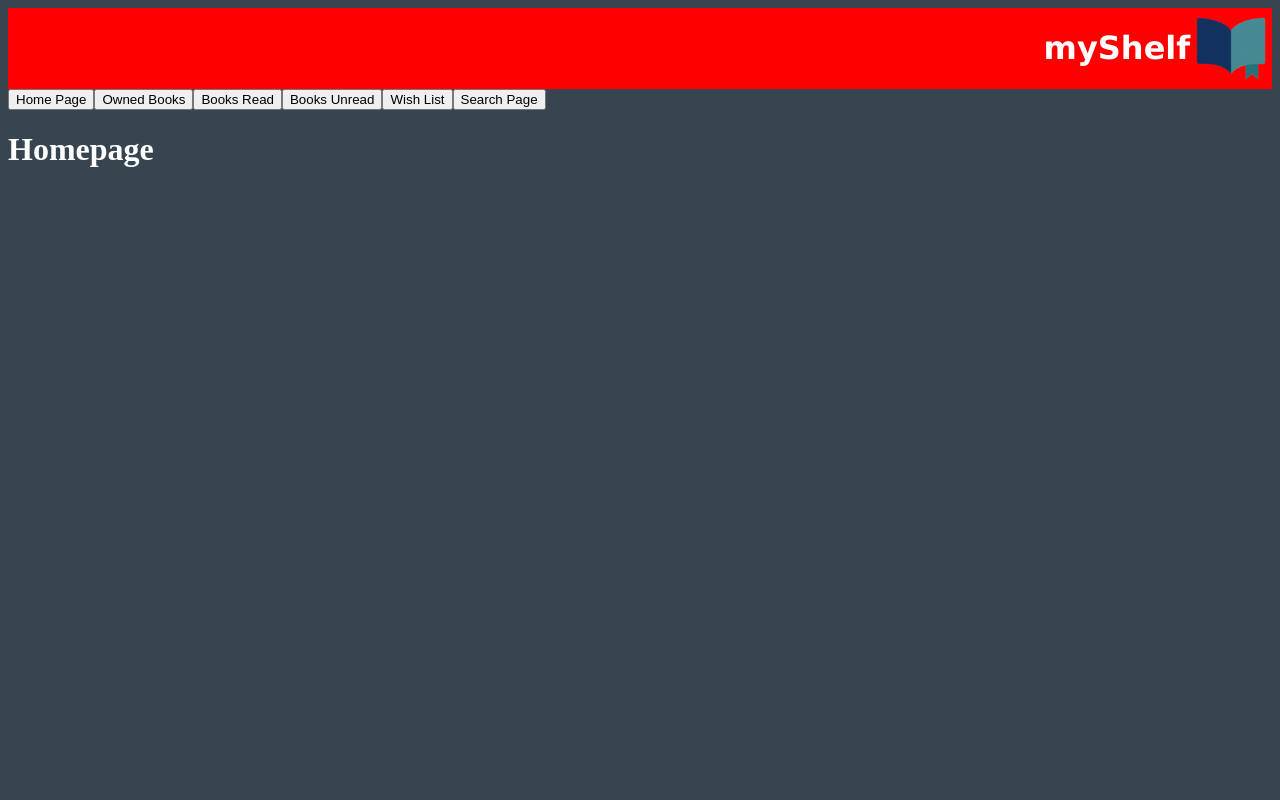
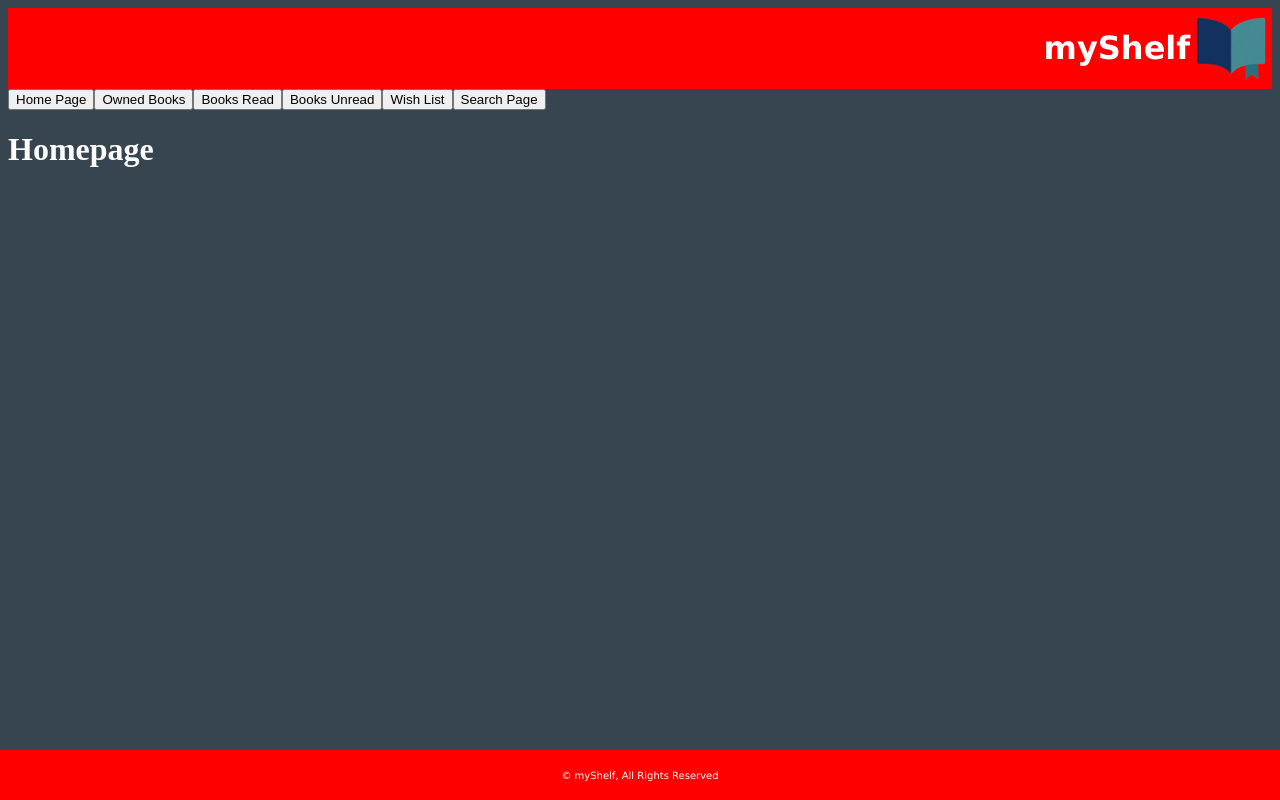
Before and after one commit to caleb-hickey/unit-1-final-project-caleb-hickey, a React (Vite) app: page / in a window 1280 px wide. Built offline with nearby package versions, Linux system fonts and the light colour scheme.

Commit message:
adding a footer element and very basic styling

```diff
--- a/src/App.jsx
+++ b/src/App.jsx
@@ -2,6 +2,7 @@ import { useState } from 'react'
 import NavBar from './components/layout/NavBar.jsx'
 import BookList from './assets/bookList.js'
 import Header from './components/layout/Header.jsx'
+import Footer from './components/layout/Footer.jsx'
 
 function App() {
   const [books, setBooks] = useState(BookList);
@@ -17,6 +18,7 @@ function App() {
         <div>
           <Header />
           <NavBar books={books} toggleOwned={toggleOwned}/>
+          <Footer />
         </div>
     </>
   );
--- /dev/null
+++ b/src/components/layout/Footer.jsx
@@ -0,0 +1,11 @@
+import { useState } from 'react'
+
+function Footer() {
+    return(
+        <div className="footer">
+            <h4 className="footerContent">&copy; myShelf, All Rights Reserved</h4>
+        </div>
+    )
+}
+
+export default Footer;
--- a/src/index.css
+++ b/src/index.css
@@ -36,6 +36,27 @@ body {
 
 }
 
+.footer {
+  display: grid;
+  height: 50px;
+  background: red;
+  place-items: center;
+  justify-content: center;
+  position: fixed;
+  width: 100%;
+  left: 0;
+  right: 0;
+  bottom: 0;
+
+}
+
+.footerContent {
+  font-family: Verdana, Geneva, Tahoma, sans-serif;
+  align-items: center;
+  font-size: 10px;
+  font-weight: 80;
+}
+
 .pageTitle {
   font-family:Verdana, Geneva, Tahoma, sans-serif;
   align-items: top;
```
